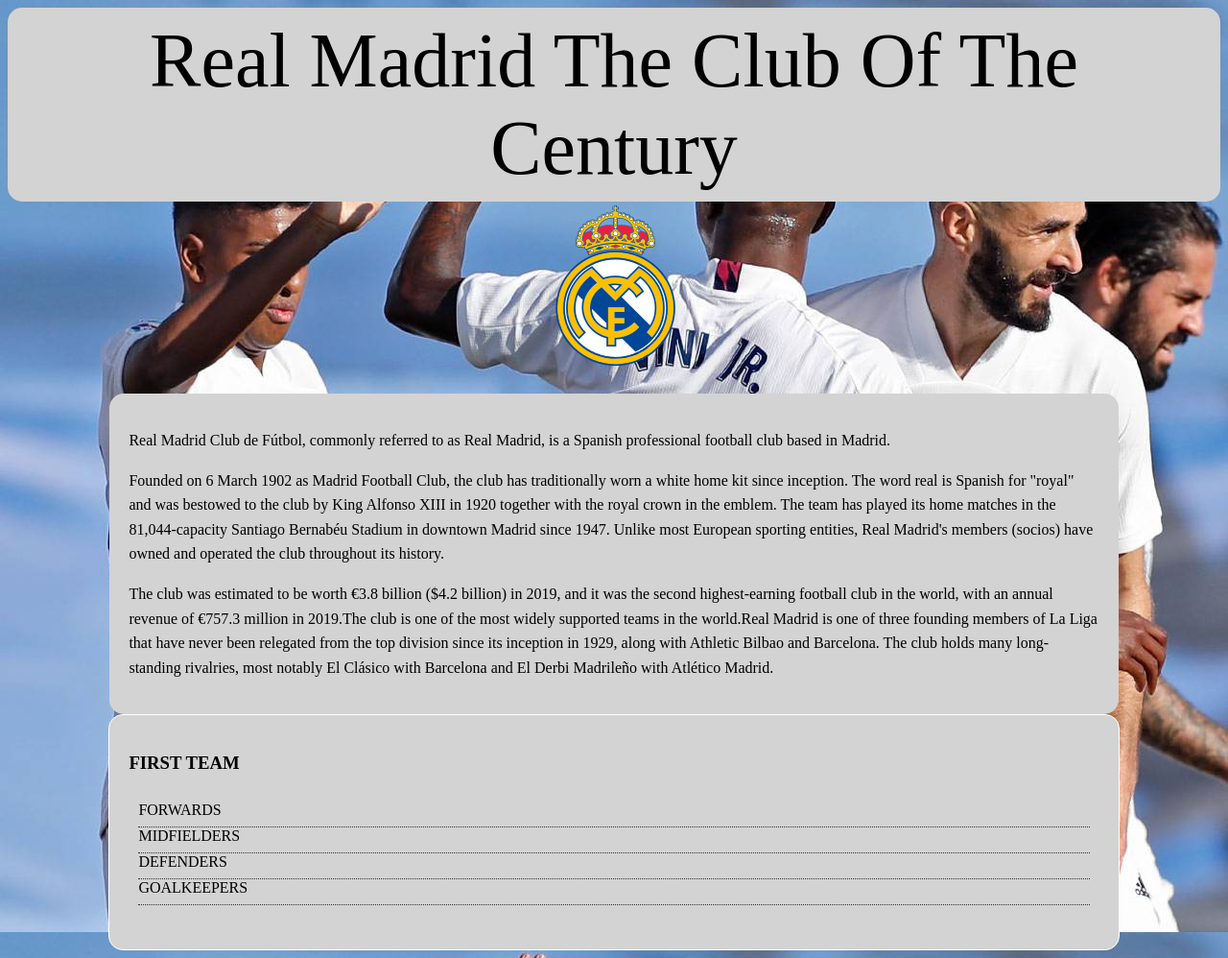
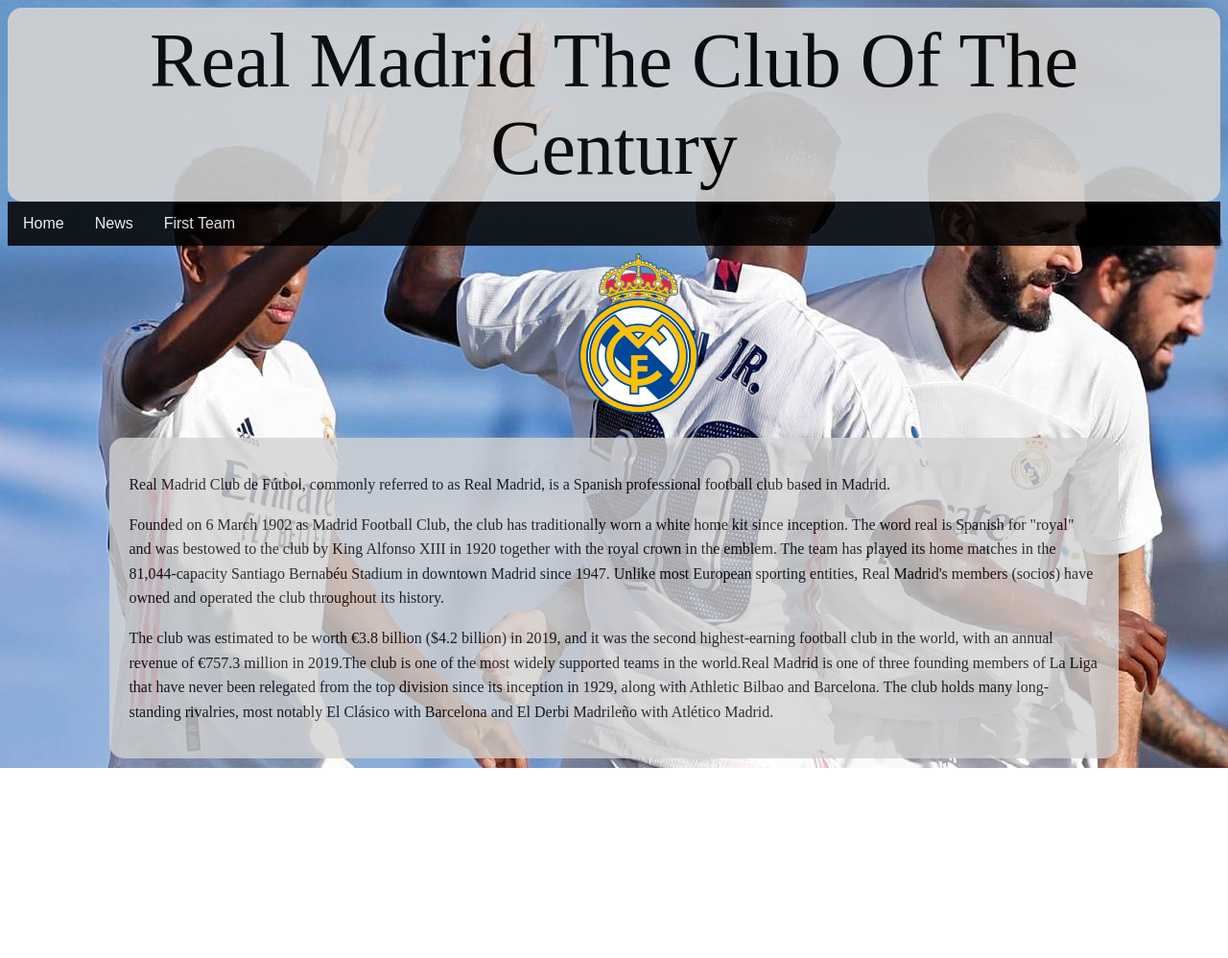
Before and after one commit to dexter083/Real-Madrid, a plain HTML site: page index.html in a window 1280 px wide. Shown: the whole page at 96% size. After the commit the page ends 800 px from the top, so only its background shows below. Drawn offline with Linux system fonts and the light colour scheme; files whose address does not match are found by name.

Commit message:
Onordered list is replaced by Navigation menu with drop down.

```diff
--- a/css/style_index.css
+++ b/css/style_index.css
@@ -1,17 +1,23 @@
+/* stylesheet for index.html */
+
+/* background image */
 body {
-  background-image: url("/home/dexter/Documents/html projects/real/club/1.jpg");
+  background-image: url("/home/dexter/Documents/html_projects/real/club/1.jpg");
   align: center;
 }
 
+/* style the link color */
 a{
   text-decoration: none;
   color: black;
 }
 
+/* style the link when hovered */
 a:hover{
   color: red;
 }
 
+/* heading text is centered with proper padding and margin with added transparancy */
 .body h1 {
   color: black;
   font: normal 80px Arial sans-serif;
@@ -20,8 +26,10 @@ a:hover{
   padding: 10px;
   background-color: lightgrey;
   border-radius:  15px;
+  opacity: 0.90;
 }
 
+/* body text is centered with proper padding and margin with added transparancy */
 .body .intro{
   width: 80%;
   background-color: lightgrey;
@@ -31,32 +39,79 @@ a:hover{
   padding: 20px;
   border-radius:  15px;
   margin: 200px auto 0;
+  opacity: 0.8;
 }
 
+/* Position of club logo is adjusted */
 .body .logo{
   position: absolute;
-  left: 45%;
+  left: 43%;
+  padding: 25px;
+  margin: 25px;
 }
 
-.list {
-  width: 80%;
-  margin: auto;
-  border: 1px white solid;
-  background-color: lightgrey;
-  padding: 20px;
-  border-radius:  15px;
+/* Navigation bar container */
+.navbar {
+  overflow: hidden;
+  background-color: black;
+  font-family: Arial;
+  opacity: 0.85;
 }
 
-.list h3{
+/* Links inside the Navigation bar */
+.navbar a {
+  float: left;
+  font-size: 16px;
+  color: white;
+  text-align: center;
+  padding: 14px 16px;
+  text-decoration: none;
+}
+
+/* The dropdown container */
+.dropdown {
+  float: left;
+}
+
+/* Dropdown button */
+.dropdown .dropbtn {
+  font-size: 16px;
+  border: none;
+  outline: none;
+  color: white;
+  padding: 14px 16px;
+  background-color: black;
+}
+
+/* Add a background color to navbar links on hover */
+.navbar a:hover, .dropdown:hover .dropbtn {
+  background-color: darkblue;
+}
+
+/* Dropdown content (hidden by default) */
+.dropdown-content {
+  display: none;
+  position: absolute;
+  background-color: white;
+  min-width: 140px;
+}
+
+/* Links inside the dropdown */
+.dropdown-content a {
+  float: none;
+  color: black;
+  padding: 12px 16px;
+  text-decoration: none;
+  display: block;
   text-align: left;
 }
 
-.list ul{
-  padding: 10px;
-  list-style: none;
+/* Add a background color to dropdown links on hover */
+.dropdown-content a:hover {
+  background-color: lightgrey;
 }
 
-.list li{
-  padding-bottom: 8px;
-  border-bottom: dotted 1px #333;
+/* Show the dropdown menu on hover */
+.dropdown:hover .dropdown-content {
+  display: block;
 }
--- a/index.html
+++ b/index.html
@@ -10,6 +10,19 @@
     <div class="logo">
       <img src="club/Real_Madrid_CF.svg.png" alt="Club Logo">
     </div>
+    <div class="navbar">
+      <a href="index.html">Home</a>
+      <a href="https://www.marca.com/en/football/real-madrid.html">News</a>
+      <div class="dropdown">
+        <button class="dropbtn">First Team<i class="fa fa-caret-down"></i></button>
+        <div class="dropdown-content">
+          <a href="forward.html">Forwards</a>
+          <a href="midfielders.html">Midfielders</a>
+          <a href="defenders.html">Defenders</a>
+          <a href="goalkeepers.html">Goalkeepers</a>
+        </div>
+      </div>
+    </div>
     <div class="intro">
       <p>
         Real Madrid Club de Fútbol, commonly referred to as Real Madrid, is a Spanish professional football club based in Madrid.
@@ -20,16 +33,7 @@
       <p>
         The club was estimated to be worth €3.8 billion ($4.2 billion) in 2019, and it was the second highest-earning football club in the world, with an annual revenue of €757.3 million in 2019.The club is one of the most widely supported teams in the world.Real Madrid is one of three founding members of La Liga that have never been relegated from the top division since its inception in 1929, along with Athletic Bilbao and Barcelona. The club holds many long-standing rivalries, most notably El Clásico with Barcelona and El Derbi Madrileño with Atlético Madrid.
       </p>
-    </div>
   </div>
-  <div class="list">
-    <h3>FIRST TEAM</h3>
-    <ul>
-      <li><a href="forward.html">FORWARDS</a></li>
-      <li><a href="midfielders.html">MIDFIELDERS</a></li>
-      <li><a href="defenders.html">DEFENDERS</a></li>
-      <li><a href="goalkeepers.html"">GOALKEEPERS</a></li>
-    </ul>
-  </div>
+</div>
 </body>
 </html>
```
Also changed, not shown: css/style_players.css (added).
